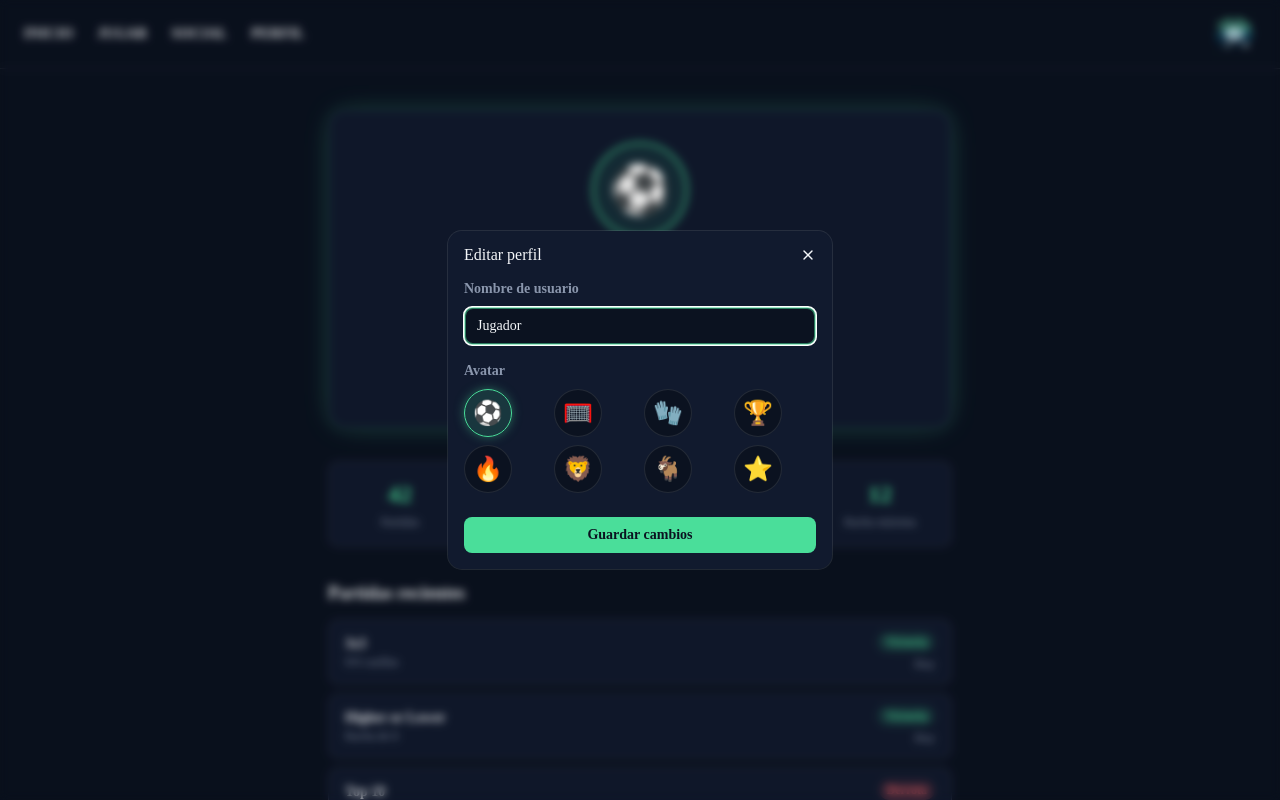
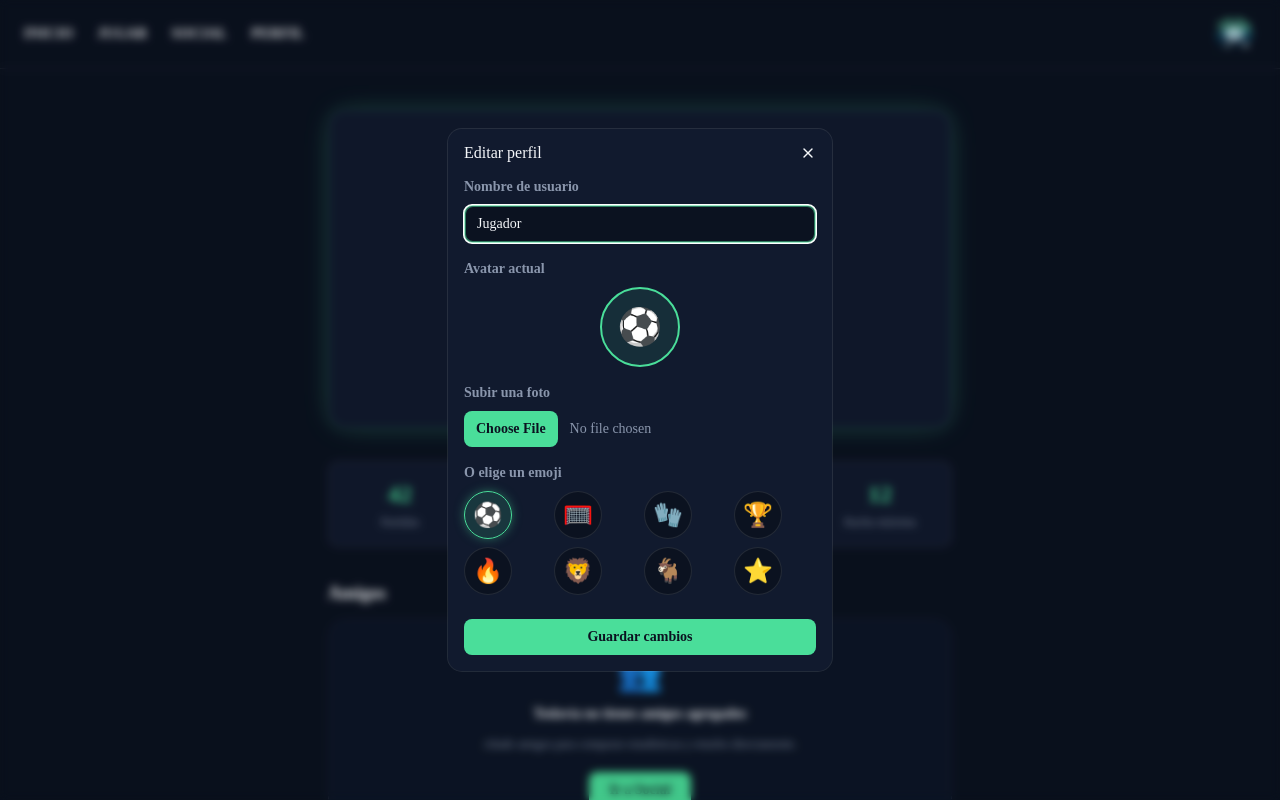
Before and after one commit to jonsson11/goal-arena, a Next.js app: page /perfil in a window 1280 px wide. Both pictures are taken after a click on the button "Editar perfil". Shown: the top 800 px of the page. Built offline with nearby package versions, Linux system fonts and the light colour scheme.

Commit message:
Profile Page v1.1

```diff
--- a/src/features/profile/EditProfileDialog.tsx
+++ b/src/features/profile/EditProfileDialog.tsx
@@ -1,6 +1,6 @@
 "use client";
 
-import { useState } from "react";
+import { useState, type ChangeEvent } from "react";
 import {
   Dialog,
   DialogContent,
@@ -9,13 +9,13 @@ import {
 } from "@/components/ui/dialog";
 import { GameButton } from "@/features/games/shared/GameButton";
 import { AVATARES_DISPONIBLES } from "./data";
-import type { Usuario } from "./type";
+import type { TipoAvatar, Usuario } from "./type";
 
 type EditProfileDialogProps = {
   open: boolean;
   onOpenChange: (open: boolean) => void;
   usuario: Usuario;
-  onGuardar: (nombre: string, avatar: string) => void;
+  onGuardar: (nombre: string, avatar: string, avatarTipo: TipoAvatar) => void;
 };
 
 export function EditProfileDialog({
@@ -26,10 +26,33 @@ export function EditProfileDialog({
 }: EditProfileDialogProps) {
   const [nombre, setNombre] = useState(usuario.nombre);
   const [avatar, setAvatar] = useState(usuario.avatar);
+  const [avatarTipo, setAvatarTipo] = useState<TipoAvatar>(usuario.avatarTipo);
+
+  function handleSeleccionarEmoji(emoji: string) {
+    setAvatar(emoji);
+    setAvatarTipo("emoji");
+  }
+
+  function handleSubirFoto(e: ChangeEvent<HTMLInputElement>) {
+    const archivo = e.target.files?.[0];
+    if (!archivo) return;
+
+    if (!archivo.type.startsWith("image/")) {
+      alert("Por favor, selecciona un archivo de imagen.");
+      return;
+    }
+
+    const lector = new FileReader();
+    lector.onload = () => {
+      setAvatar(lector.result as string);
+      setAvatarTipo("foto");
+    };
+    lector.readAsDataURL(archivo);
+  }
 
   function handleGuardar() {
     if (!nombre.trim()) return;
-    onGuardar(nombre.trim(), avatar);
+    onGuardar(nombre.trim(), avatar, avatarTipo);
     onOpenChange(false);
   }
 
@@ -54,15 +77,47 @@ export function EditProfileDialog({
 
           <div>
             <label className="mb-2 block text-sm font-semibold text-muted-foreground">
-              Avatar
+              Avatar actual
+            </label>
+            <div className="flex items-center justify-center">
+              {avatarTipo === "foto" ? (
+                // eslint-disable-next-line @next/next/no-img-element -- previsualización de imagen subida por el usuario (data URL), no un asset estático
+                <img
+                  src={avatar}
+                  alt="Vista previa del avatar"
+                  className="h-20 w-20 rounded-full border-2 border-primary object-cover"
+                />
+              ) : (
+                <div className="flex h-20 w-20 items-center justify-center rounded-full border-2 border-primary bg-primary/10 text-4xl">
+                  {avatar}
+                </div>
+              )}
+            </div>
+          </div>
+
+          <div>
+            <label className="mb-2 block text-sm font-semibold text-muted-foreground">
+              Subir una foto
+            </label>
+            <input
+              type="file"
+              accept="image/*"
+              onChange={handleSubirFoto}
+              className="w-full text-sm text-muted-foreground file:mr-3 file:rounded-md file:border-0 file:bg-primary file:px-3 file:py-2 file:text-sm file:font-semibold file:text-primary-foreground file:transition-opacity hover:file:opacity-90"
+            />
+          </div>
+
+          <div>
+            <label className="mb-2 block text-sm font-semibold text-muted-foreground">
+              O elige un emoji
             </label>
             <div className="grid grid-cols-4 gap-2">
               {AVATARES_DISPONIBLES.map((opcion) => (
                 <button
                   key={opcion}
-                  onClick={() => setAvatar(opcion)}
+                  onClick={() => handleSeleccionarEmoji(opcion)}
                   className={`flex h-12 w-12 items-center justify-center rounded-full border text-2xl transition-all ${
-                    avatar === opcion
+                    avatarTipo === "emoji" && avatar === opcion
                       ? "border-primary bg-primary/15 shadow-[0_0_12px_-2px_rgba(74,222,154,0.6)]"
                       : "border-border bg-background hover:border-primary/50"
                   }`}
--- /dev/null
+++ b/src/features/profile/FriendsCarousel.tsx
@@ -0,0 +1,78 @@
+"use client";
+
+import { useEffect, useState } from "react";
+import Link from "next/link";
+import type { Amigo } from "./type";
+
+type FriendsCarouselProps = {
+  amigos: Amigo[];
+};
+
+export function FriendsCarousel({ amigos }: FriendsCarouselProps) {
+  const [indice, setIndice] = useState(0);
+
+  useEffect(() => {
+    if (amigos.length <= 1) return;
+
+    const intervalo = setInterval(() => {
+      setIndice((actual) => (actual + 1) % amigos.length);
+    }, 3500);
+
+    return () => clearInterval(intervalo);
+  }, [amigos.length]);
+
+  if (amigos.length === 0) {
+    return (
+      <div className="flex flex-col items-center gap-3 rounded-2xl border border-dashed border-border bg-card/50 p-8 text-center">
+        <span className="text-4xl">👥</span>
+        <p className="text-sm font-semibold text-foreground">
+          Todavía no tienes amigos agregados
+        </p>
+        <p className="text-xs text-muted-foreground">
+          Añade amigos para comparar estadísticas y retarles directamente.
+        </p>
+        <Link
+          href="/social"
+          className="mt-2 rounded-md bg-primary px-5 py-2 text-sm font-semibold text-primary-foreground transition-opacity hover:opacity-90"
+        >
+          Ir a Social
+        </Link>
+      </div>
+    );
+  }
+
+  const amigo = amigos[indice];
+
+  return (
+    <div className="flex items-center gap-3">
+      <button
+        onClick={() => setIndice((i) => (i - 1 + amigos.length) % amigos.length)}
+        aria-label="Amigo anterior"
+        className="flex h-8 w-8 flex-none items-center justify-center rounded-full border border-border bg-card text-foreground transition-colors hover:border-primary hover:text-primary"
+      >
+        ‹
+      </button>
+
+      <div className="flex flex-1 items-center gap-4 rounded-xl border border-border bg-card px-5 py-3">
+        <div className="relative flex h-12 w-12 flex-none items-center justify-center rounded-full border border-primary/40 bg-primary/10 text-2xl">
+          {amigo.avatar}
+          {amigo.enLinea && (
+            <span className="absolute -bottom-0.5 -right-0.5 h-3 w-3 rounded-full border-2 border-card bg-primary" />
+          )}
+        </div>
+        <div className="flex flex-col">
+          <span className="text-sm font-semibold text-foreground">{amigo.nombre}</span>
+          <span className="text-xs text-muted-foreground">Nivel {amigo.nivel}</span>
+        </div>
+      </div>
+
+      <button
+        onClick={() => setIndice((i) => (i + 1) % amigos.length)}
+        aria-label="Siguiente amigo"
+        className="flex h-8 w-8 flex-none items-center justify-center rounded-full border border-border bg-card text-foreground transition-colors hover:border-primary hover:text-primary"
+      >
+        ›
+      </button>
+    </div>
+  );
+}
--- a/src/features/profile/ProfileView.tsx
+++ b/src/features/profile/ProfileView.tsx
@@ -3,20 +3,22 @@
 import { useState } from "react";
 import { GameButton } from "@/features/games/shared/GameButton";
 import { EditProfileDialog } from "./EditProfileDialog";
+import { FriendsCarousel } from "./FriendsCarousel";
 import {
   usuarioInicial,
   estadisticasRapidas,
   historialPartidas,
   logros,
+  amigos,
 } from "./data";
-import type { Usuario } from "./type";
+import type { TipoAvatar, Usuario } from "./type";
 
 export function ProfileView() {
   const [usuario, setUsuario] = useState<Usuario>(usuarioInicial);
   const [editando, setEditando] = useState(false);
 
-  function guardarPerfil(nombre: string, avatar: string) {
-    setUsuario({ ...usuario, nombre, avatar });
+  function guardarPerfil(nombre: string, avatar: string, avatarTipo: TipoAvatar) {
+    setUsuario({ ...usuario, nombre, avatar, avatarTipo });
   }
 
   const porcentajeXp = Math.round((usuario.xpActual / usuario.xpSiguienteNivel) * 100);
@@ -25,8 +27,22 @@ export function ProfileView() {
     <div className="mx-auto flex max-w-2xl flex-col gap-8 px-6 py-10">
       {/* Cabecera */}
       <div className="flex flex-col items-center gap-4 rounded-2xl border border-primary/30 bg-card p-8 text-center shadow-[0_0_30px_-8px_rgba(74,222,154,0.4)]">
-        <div className="flex h-24 w-24 items-center justify-center rounded-full border-2 border-primary bg-primary/10 text-5xl">
-          {usuario.avatar}
+        <div className="relative">
+          {usuario.avatarTipo === "foto" ? (
+            // eslint-disable-next-line @next/next/no-img-element -- avatar personalizado del usuario (data URL)
+            <img
+              src={usuario.avatar}
+              alt={usuario.nombre}
+              className="h-24 w-24 rounded-full border-2 border-primary object-cover"
+            />
+          ) : (
+            <div className="flex h-24 w-24 items-center justify-center rounded-full border-2 border-primary bg-primary/10 text-5xl">
+              {usuario.avatar}
+            </div>
+          )}
+          <div className="absolute -bottom-1 -right-1 flex h-8 w-8 items-center justify-center rounded-full border-2 border-card bg-primary text-xs font-extrabold text-primary-foreground shadow-[0_0_10px_-1px_rgba(74,222,154,0.8)]">
+            {usuario.nivel}
+          </div>
         </div>
 
         <h1 className="text-2xl font-extrabold text-foreground">{usuario.nombre}</h1>
@@ -40,7 +56,7 @@ export function ProfileView() {
           </div>
           <div className="h-2.5 w-full overflow-hidden rounded-full bg-muted">
             <div
-              className="h-full rounded-full bg-primary transition-all duration-500"
+              className="h-full rounded-full bg-primary shadow-[0_0_8px_0_rgba(74,222,154,0.7)] transition-all duration-700"
               style={{ width: `${porcentajeXp}%` }}
             />
           </div>
@@ -61,12 +77,18 @@ export function ProfileView() {
         ].map((stat) => (
           <div
             key={stat.etiqueta}
-            className="flex flex-col items-center gap-1 rounded-lg border border-border bg-card p-4"
+            className="flex flex-col items-center gap-1 rounded-lg border border-border bg-card p-4 transition-all duration-200 hover:-translate-y-1 hover:border-primary/50 hover:shadow-[0_0_20px_-6px_rgba(74,222,154,0.5)]"
           >
             <span className="text-2xl font-extrabold text-primary">{stat.valor}</span>
             <span className="text-center text-xs text-muted-foreground">{stat.etiqueta}</span>
           </div>
         ))}
+      </div>
+
+      {/* Amigos */}
+      <div className="flex flex-col gap-3">
+        <h2 className="text-lg font-bold text-foreground">Amigos</h2>
+        <FriendsCarousel amigos={amigos} />
       </div>
 
       {/* Historial de partidas */}
@@ -77,7 +99,7 @@ export function ProfileView() {
           {historialPartidas.map((partida) => (
             <div
               key={partida.id}
-              className="flex items-center justify-between rounded-lg border border-border bg-card px-4 py-3"
+              className="flex items-center justify-between rounded-lg border border-border bg-card px-4 py-3 transition-all duration-200 hover:border-primary/40 hover:bg-card/80"
             >
               <div className="flex flex-col">
                 <span className="text-sm font-semibold text-foreground">{partida.juego}</span>
@@ -110,10 +132,10 @@ export function ProfileView() {
             <div
               key={logro.id}
               title={logro.desbloqueado ? logro.descripcion : "Bloqueado"}
-              className={`flex flex-col items-center gap-2 rounded-lg border p-4 text-center transition-all ${
+              className={`flex flex-col items-center gap-2 rounded-lg border p-4 text-center transition-all duration-200 ${
                 logro.desbloqueado
-                  ? "border-primary/40 bg-primary/10 shadow-[0_0_16px_-4px_rgba(74,222,154,0.5)]"
-                  : "border-border bg-card opacity-40 grayscale"
+                  ? "border-primary/40 bg-primary/10 shadow-[0_0_16px_-4px_rgba(74,222,154,0.5)] hover:-translate-y-1 hover:shadow-[0_0_24px_-4px_rgba(74,222,154,0.7)]"
+                  : "border-border bg-card opacity-40 grayscale hover:opacity-60"
               }`}
             >
               <span className="text-3xl">{logro.icono}</span>
--- a/src/features/profile/data.ts
+++ b/src/features/profile/data.ts
@@ -1,8 +1,12 @@
 import type { Usuario, EstadisticasRapidas, PartidaHistorial, Logro } from "./type";
+import type { Amigo } from "./type";
+
+export const amigos: Amigo[] = [];
 
 export const usuarioInicial: Usuario = {
   nombre: "Jugador",
   avatar: "⚽",
+  avatarTipo: "emoji",
   nivel: 7,
   xpActual: 320,
   xpSiguienteNivel: 500,
```
Also changed, not shown: src/features/profile/type.ts (+11 -0 lines).
